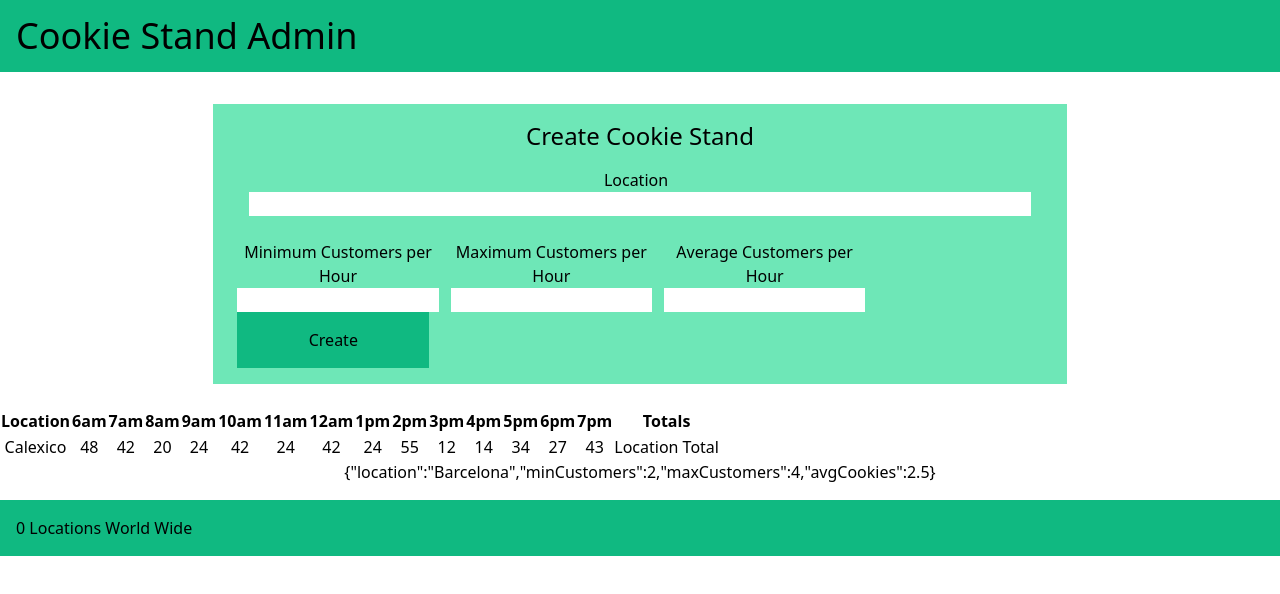
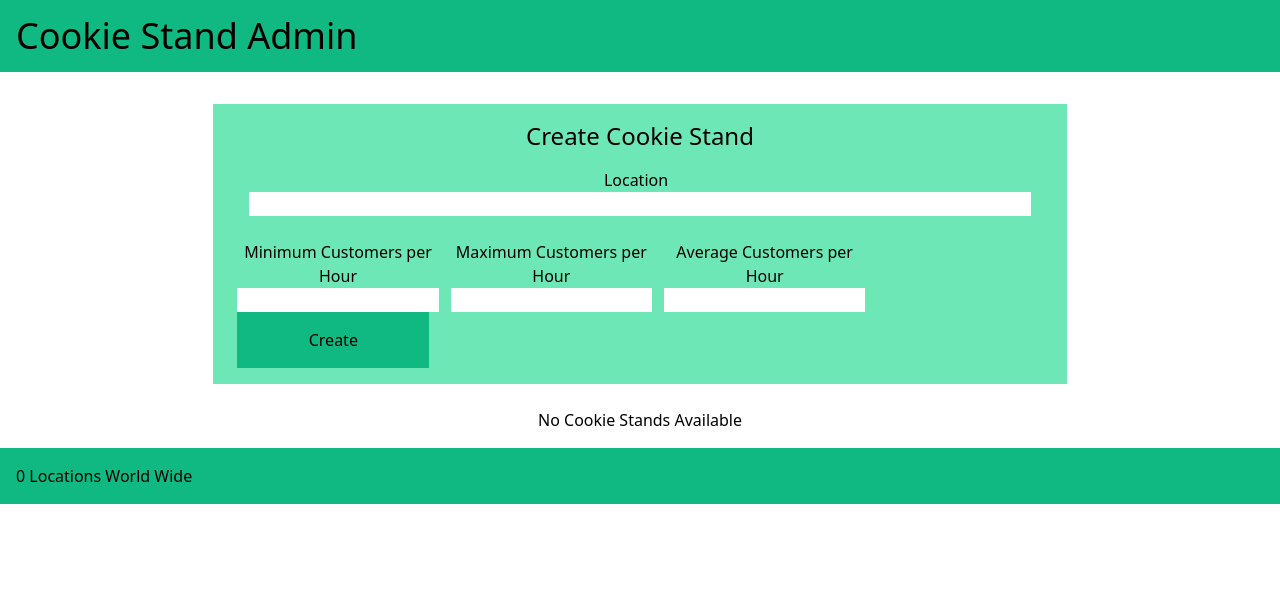
Before and after one commit to KimrAndrew/cookie-stand-admin, a Next.js app: page / in a window 1280 px wide. Shown: the top 594 px of the page. Built offline with nearby package versions, Linux system fonts and the light colour scheme.

Commit message:
table now dynamically renders based on locations created using CookieStandCreationForm

```diff
--- a/components/ReportTable.js
+++ b/components/ReportTable.js
@@ -1,8 +1,7 @@
 import ReportTableRow from './ReportTableRow';
 
 export default function ReportTable(props) {
-    if (props.reports.length > 0) {
-        console.log(props.reports.length)
+    if (props.cookieStands.length > 0) {
         return (
         <div className="text-center">
             <table>
@@ -27,10 +26,11 @@ export default function ReportTable(props) {
                     </tr>
                 </thead>
                 <tbody>
-                        <ReportTableRow />
+                        {props.cookieStands.map(location => {
+                            return <ReportTableRow key={location['location']} location={location}/>
+                        })}
                 </tbody>
             </table>
-            <p>{'{\"location\":\"Barcelona\",\"minCustomers\":2,\"maxCustomers\":4,\"avgCookies\":2.5}'}</p>
         </div>
         );
     }
--- a/pages/index.js
+++ b/pages/index.js
@@ -8,7 +8,7 @@ export default function Home() {
     <>
     <Head />
     <Main cookieStands={cookieStands} setCookieStands={setCookieStands}/>
-    <ReportTable reports={[5]}/>
+    <ReportTable cookieStands={cookieStands}/>
     <Footer count={cookieStands.length}/>
     </>
   )
```
